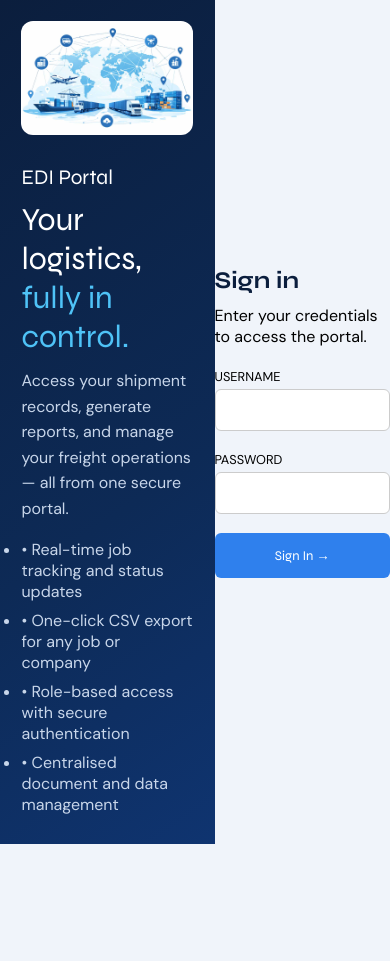
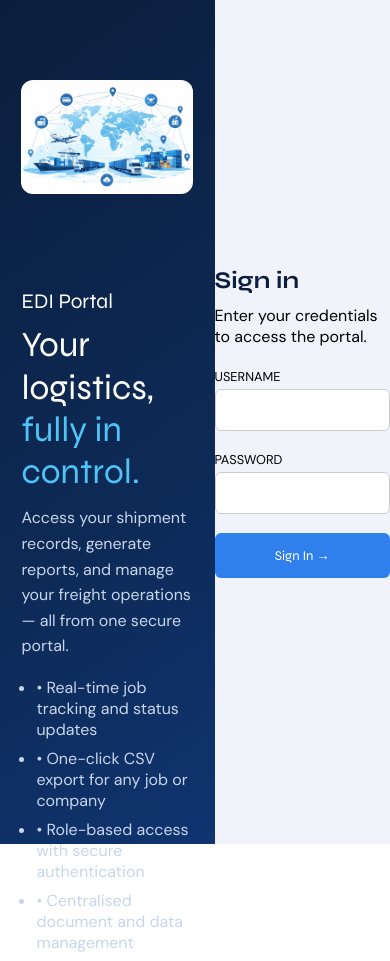
Before and after one commit to xxxtao09-ux/CargoWise_eAdaptor, a FastAPI app: page / in a window 390 px wide. Before the commit the page ends 844 px from the top, so only its background shows below. Run offline with FastAPI, Linux system fonts and the light colour scheme.

Commit message:
Refactor login.html for improved layout and styling
Updated the layout and styling of the login page, enhancing the brand panel and login box with improved responsiveness and design elements.

```diff
--- a/templates/login.html
+++ b/templates/login.html
@@ -32,23 +32,30 @@ body {
   background: linear-gradient(145deg, #0b1e3d 0%, #0d2a56 60%, #0f3470 100%);
   color: white;
   display: flex;
-  justify-content: center;
+  flex-direction: column;
   align-items: center;
+  padding-top: 80px;
 }
 
 .brand-container {
   width: 80%;
-  max-width: 520px;
+  max-width: 750px;
 }
 
 /* IMAGE */
 .brand-image {
   width: 100%;
+  max-width: 750px;
   border-radius: 12px;
-  margin-bottom: 25px;
+  margin-bottom: 90px;
 }
 
 /* TEXT */
+.brand-text {
+  width: 100%;
+  text-align: left;
+}
+
 .brand-title {
   font-family: 'Syne', sans-serif;
   font-size: 1.3rem;
@@ -57,8 +64,9 @@ body {
 
 .brand-headline {
   font-family: 'Syne', sans-serif;
-  font-size: 2rem;
+  font-size: 2.2rem;
   margin-bottom: 12px;
+  line-height: 1.2;
 }
 
 .brand-headline span {
@@ -69,6 +77,11 @@ body {
   color: var(--silver);
   margin-bottom: 18px;
   line-height: 1.6;
+}
+
+.feature-list {
+  margin-top: 10px;
+  padding-left: 15px;
 }
 
 .feature-list li {
@@ -143,6 +156,7 @@ input {
 
     <img src="/static/images/logistics.jpg" class="brand-image">
 
+    <div class="brand-text">
       <div class="brand-title">EDI Portal</div>
 
       <div class="brand-headline">
@@ -160,6 +174,7 @@ input {
         <li>• Role-based access with secure authentication</li>
         <li>• Centralised document and data management</li>
       </ul>
+    </div>
 
   </div>
 </div>
```
Lines whose indentation alone changed are shown as unchanged.
